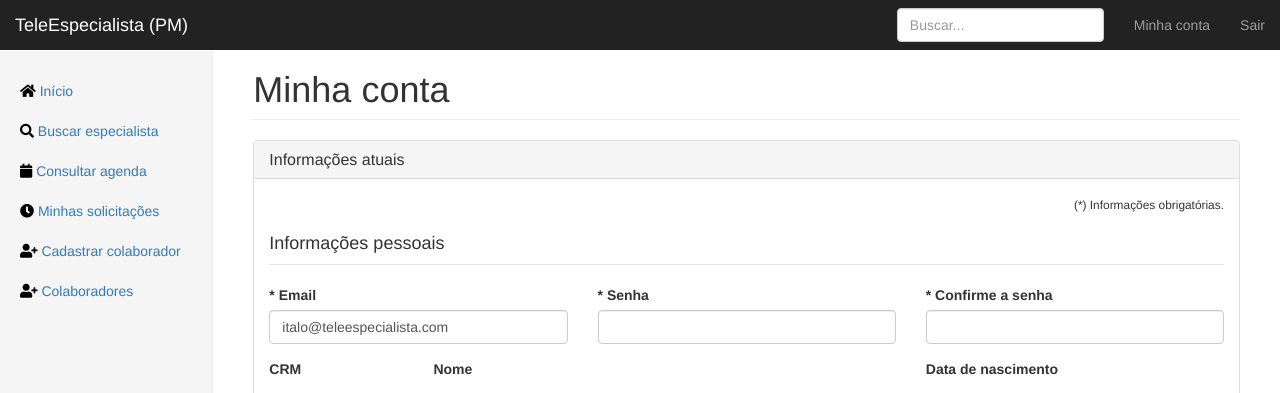
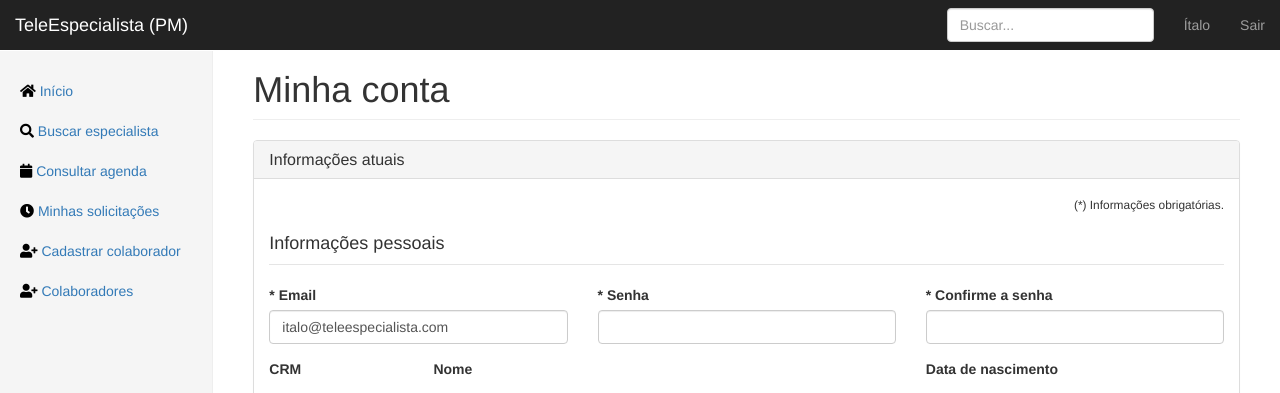
Before and after one commit to PauloCamargos/telemedicine, a Flask app: page /account in a window 1280 px wide. Shown: the top 393 px of the page. Run offline with Flask 2, Linux system fonts and the light colour scheme; a user stored in the database is signed in; data comes from the database, SQL or seed files in the repository; some libraries are stand-ins or nearby versions.

Commit message:
Exibir o nome do usuário logado no lugar de 'Minha conta'

```diff
--- a/app/templates/layout.html
+++ b/app/templates/layout.html
@@ -36,7 +36,7 @@
             </div>
             <div id="navbar" class="navbar-collapse collapse">
                 <ul class="nav navbar-nav navbar-right">
-                    <li><a href="{{ url_for("account") }}">Minha conta</a></li>
+                    <li><a href="{{ url_for("account") }}">{{current_user.fullname.split()[0]}}</a></li>
                     <li><a href="{{ url_for("logout") }}">Sair</a></li>
                 </ul>
                 <form class="navbar-form navbar-right">
```
Also changed, not shown: TODO.md (+1 -1 lines).
